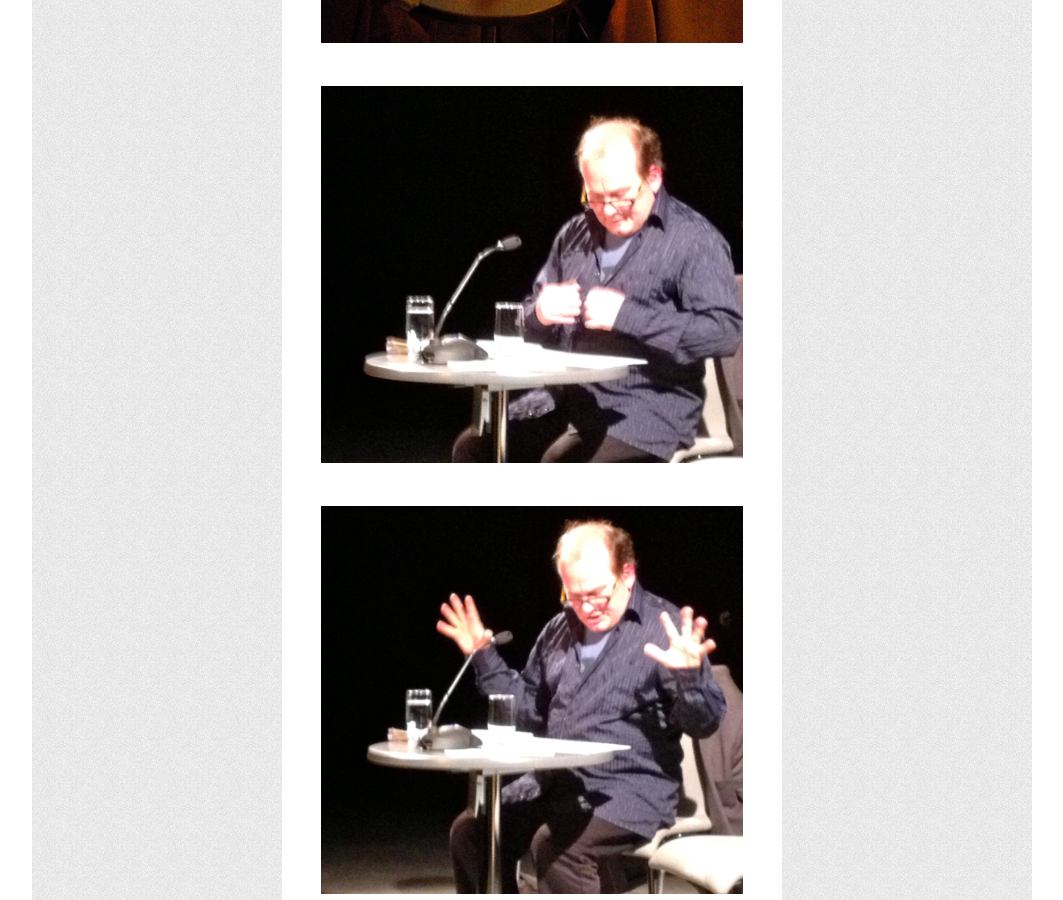
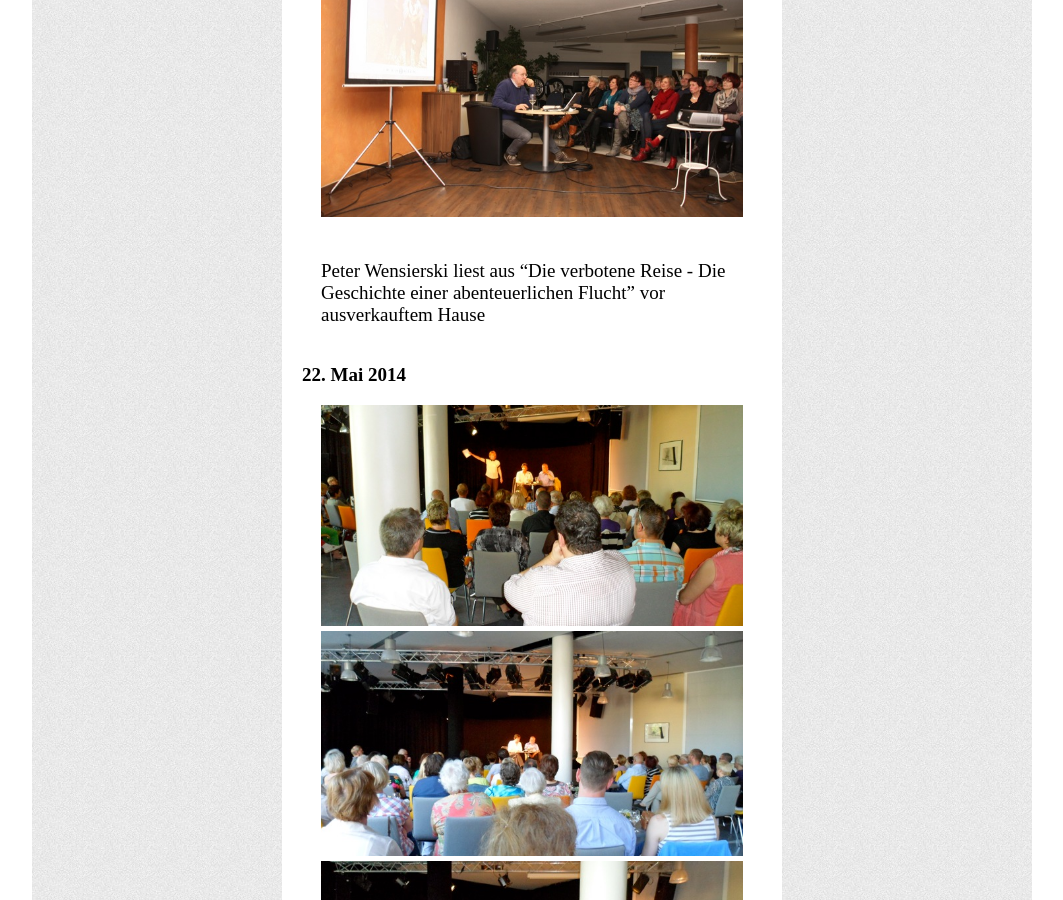
Before and after one commit to zickzackv/lesehutte.de, a Jekyll site: the page built from archiv/index.md, in a window 1280 px wide and 900 px high, scrolled down 1704 px. Shown: the whole window, without its empty margins (108-1171 px from the left). Built offline with Jekyll 4.4.1, drawn with Linux system fonts in a browser that asks for light colours; Markdown is read by kramdown in place of the engine named in the settings.

Commit message:
archived Peter Wensierski

```diff
--- a/archiv/index.md
+++ b/archiv/index.md
@@ -5,6 +5,18 @@ css: <link rel="stylesheet" href="/css/archiv.css">
 ---
 
 # Archiv
+
+## 29. Januar 2015
+
+![Peter Wensierski 1](/assets/Peter Wensierski 007.jpeg)
+![Peter Wensierski 1](/assets/Peter Wensierski 009.jpeg)
+![Peter Wensierski 1](/assets/Peter Wensierski 011.jpeg)
+![Peter Wensierski 1](/assets/Peter Wensierski 012.jpeg)
+![Peter Wensierski 1](/assets/Peter Wensierski 034.jpeg)
+
+Peter Wensierski liest aus
+"Die verbotene Reise - Die Geschichte einer abenteuerlichen Flucht"
+vor ausverkauftem Hause
 
 ## 22. Mai 2014
 
```
Also changed, not shown: aktuell/index.md (+0 -13 lines), assets/Peter Wensierski 007.jpeg (added), assets/Peter Wensierski 009.jpeg (added), assets/Peter Wensierski 011.jpeg (added), assets/Peter Wensierski 012.jpeg (added), assets/Peter Wensierski 034.jpeg (added).
